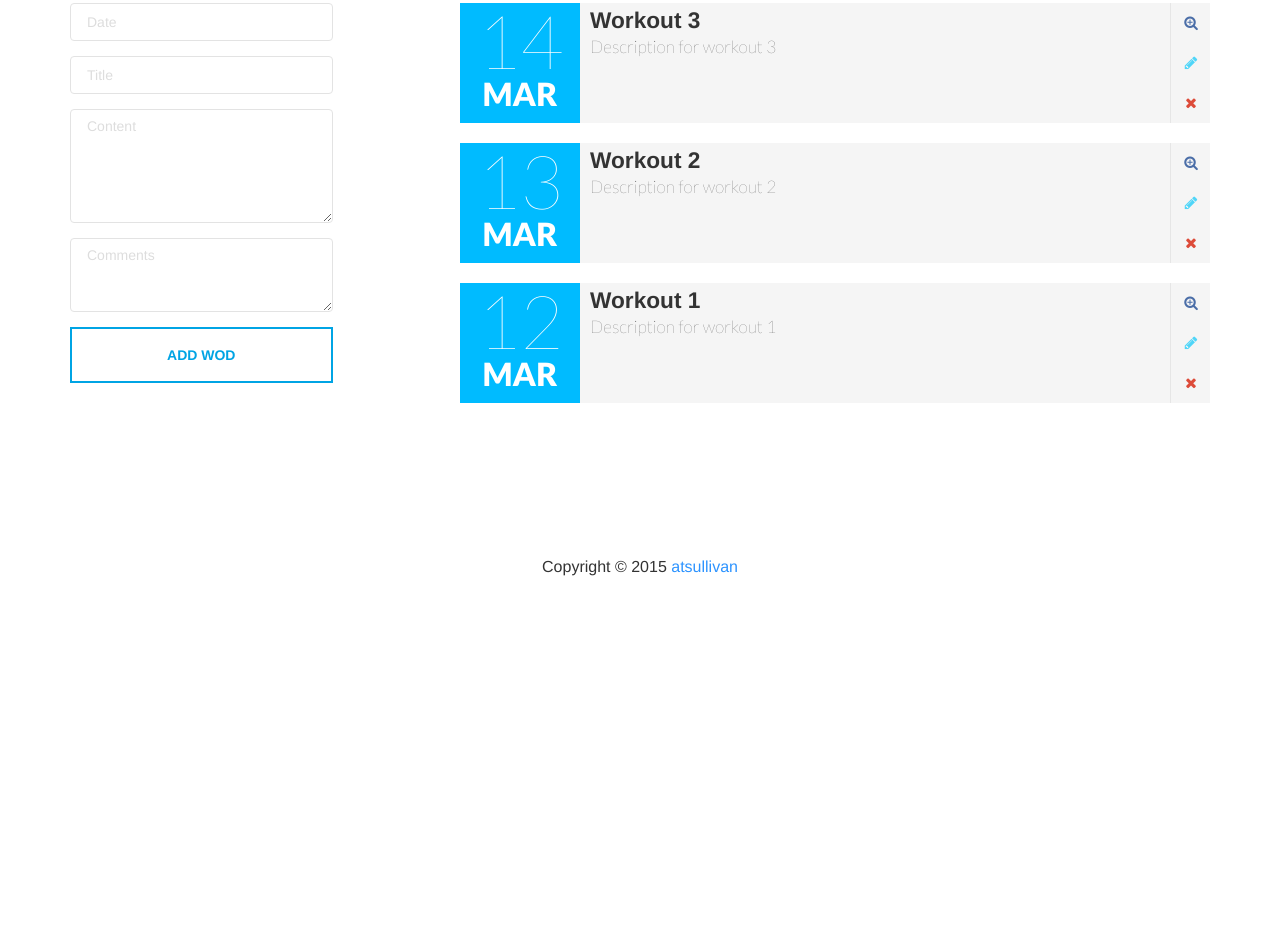
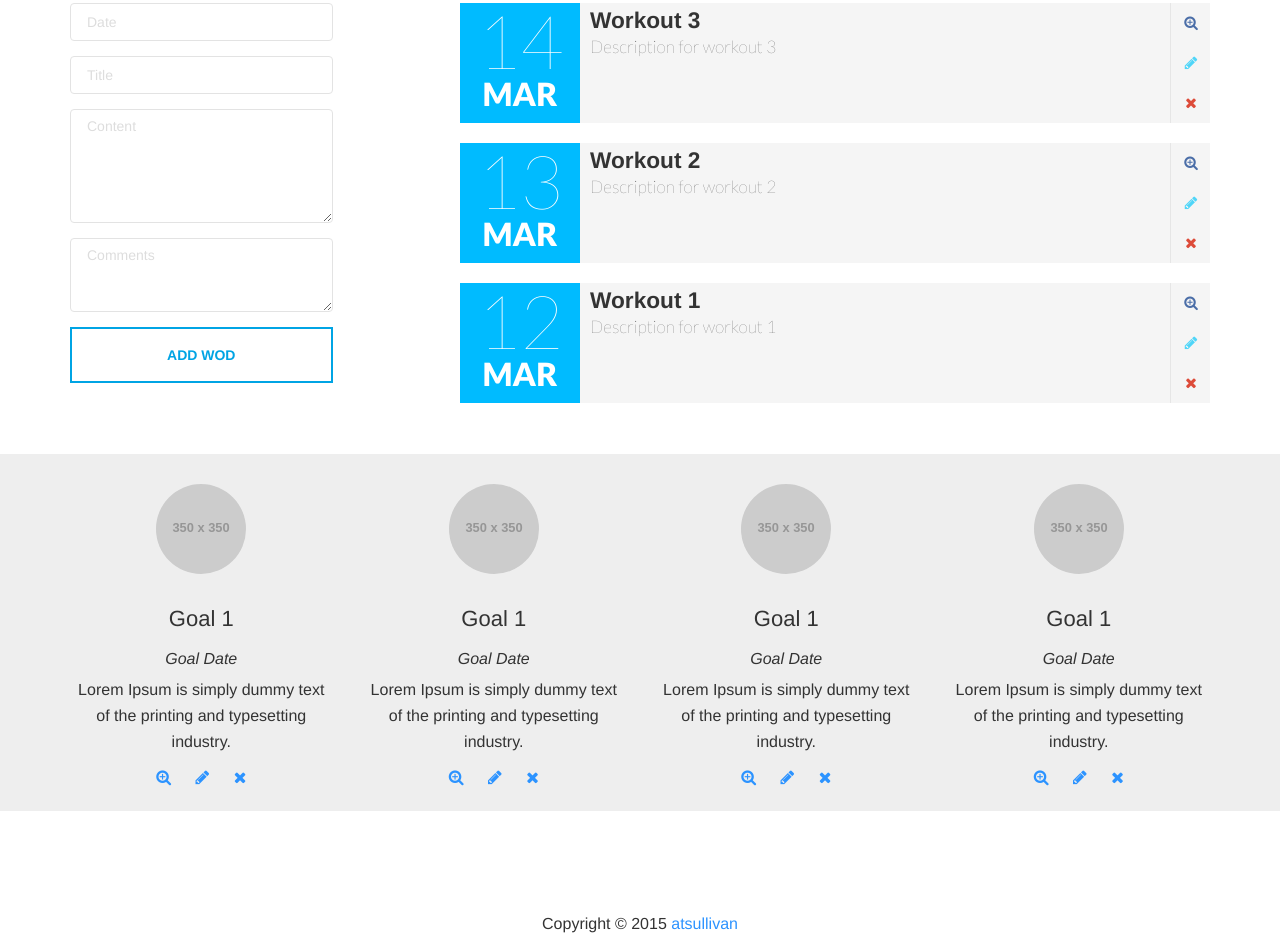
Before and after one commit to atsullivan/Ludus, a plain HTML site: page profile-page-1/profile.html in a window 1280 px wide. Shown: the part 567-1514 px from the top of the page. Before the commit the page ends 1157 px from the top, so only its background shows below. Drawn offline with nearby package versions, Linux system fonts and the light colour scheme; placeholder pictures from the web are drawn by us; a script that the page names is missing; a web font is replaced by a local one.

Commit message:
Added goals
Basic layout

```diff
--- a/landing-page-2/css/landing.css
+++ b/landing-page-2/css/landing.css
@@ -634,6 +634,9 @@ a:focus, a:active {
   text-align: left;
   font-weight: 800;
   font-size: 40px;
+
+  /*font-family: 'REIS';
+  font-size: 60px;*/
 }
 
 .landing-page .parallax .description h3 {
--- a/profile-page-1/css/profile.css
+++ b/profile-page-1/css/profile.css
@@ -114,3 +114,17 @@ pre.prettyprint{
    color: white;
    background-color: #00A4E4;
 }
+
+.team {
+  padding-top: 20px;
+  text-align: center;
+}
+
+.team:hover {
+  background: white;
+}
+
+.team a {
+  padding-right: 10px;
+  padding-left: 10px;
+}
--- a/profile-page-1/profile.html
+++ b/profile-page-1/profile.html
@@ -221,6 +221,58 @@
   </section>
 
   <section id="goals">
+      <div class="section section-gray">
+          <div class="container">
+              <div class="row">
+                  <div class="col-lg-3 team">
+                    <img class="img-circle" src="http://placehold.it/350x350" height="90" width="90">
+                    <h4>Goal 1</h4>
+                    <h5><i>Goal Date</i></h5>
+                    <p>Lorem Ipsum is simply dummy text of the printing and typesetting industry.</p>
+                    <p>
+                      <a href="index.html#"><span class="fa fa-search-plus"></span></a>
+                      <a href="index.html#"><span class="fa fa-pencil"></span></a>
+                      <a href="index.html#"><span class="fa fa-times"></span></a>
+                    </p>
+                  </div>
+                  <div class="col-lg-3 team">
+                    <img class="img-circle" src="http://placehold.it/350x350" height="90" width="90">
+                    <h4>Goal 1</h4>
+                    <h5><i>Goal Date</i></h5>
+                    <p>Lorem Ipsum is simply dummy text of the printing and typesetting industry.</p>
+                    <p>
+                      <a href="index.html#"><span class="fa fa-search-plus"></span></a>
+                      <a href="index.html#"><span class="fa fa-pencil"></span></a>
+                      <a href="index.html#"><span class="fa fa-times"></span></a>
+                    </p>
+                  </div>
+                  <div class="col-lg-3 team">
+                    <img class="img-circle" src="http://placehold.it/350x350" height="90" width="90">
+                    <h4>Goal 1</h4>
+                    <h5><i>Goal Date</i></h5>
+                    <p>Lorem Ipsum is simply dummy text of the printing and typesetting industry.</p>
+                    <p>
+                      <a href="index.html#"><span class="fa fa-search-plus"></span></a>
+                      <a href="index.html#"><span class="fa fa-pencil"></span></a>
+                      <a href="index.html#"><span class="fa fa-times"></span></a>
+                    </p>
+                  </div>
+                  <div class="col-lg-3 team">
+                    <img class="img-circle" src="http://placehold.it/350x350" height="90" width="90">
+                    <h4>Goal 1</h4>
+                    <h5><i>Goal Date</i></h5>
+                    <p>Lorem Ipsum is simply dummy text of the printing and typesetting industry.</p>
+                    <p>
+                      <a href="index.html#"><span class="fa fa-search-plus"></span></a>
+                      <a href="index.html#"><span class="fa fa-pencil"></span></a>
+                      <a href="index.html#"><span class="fa fa-times"></span></a>
+                    </p>
+                  </div>
+
+
+              </div>
+          </div>
+      </div>
     <!-- <div class="section section-dark-gray">
       <div class="container">
         <div class="row">
```
